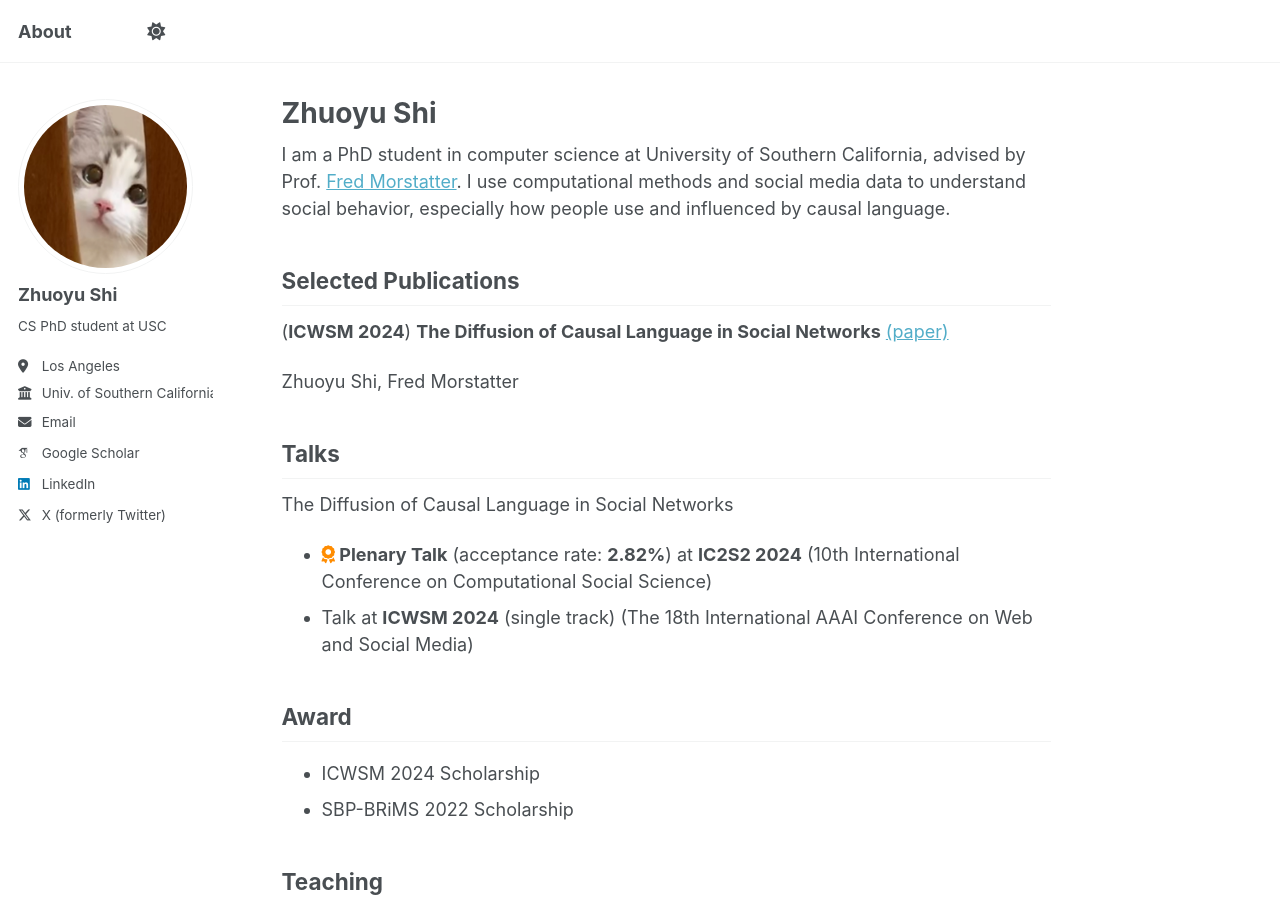
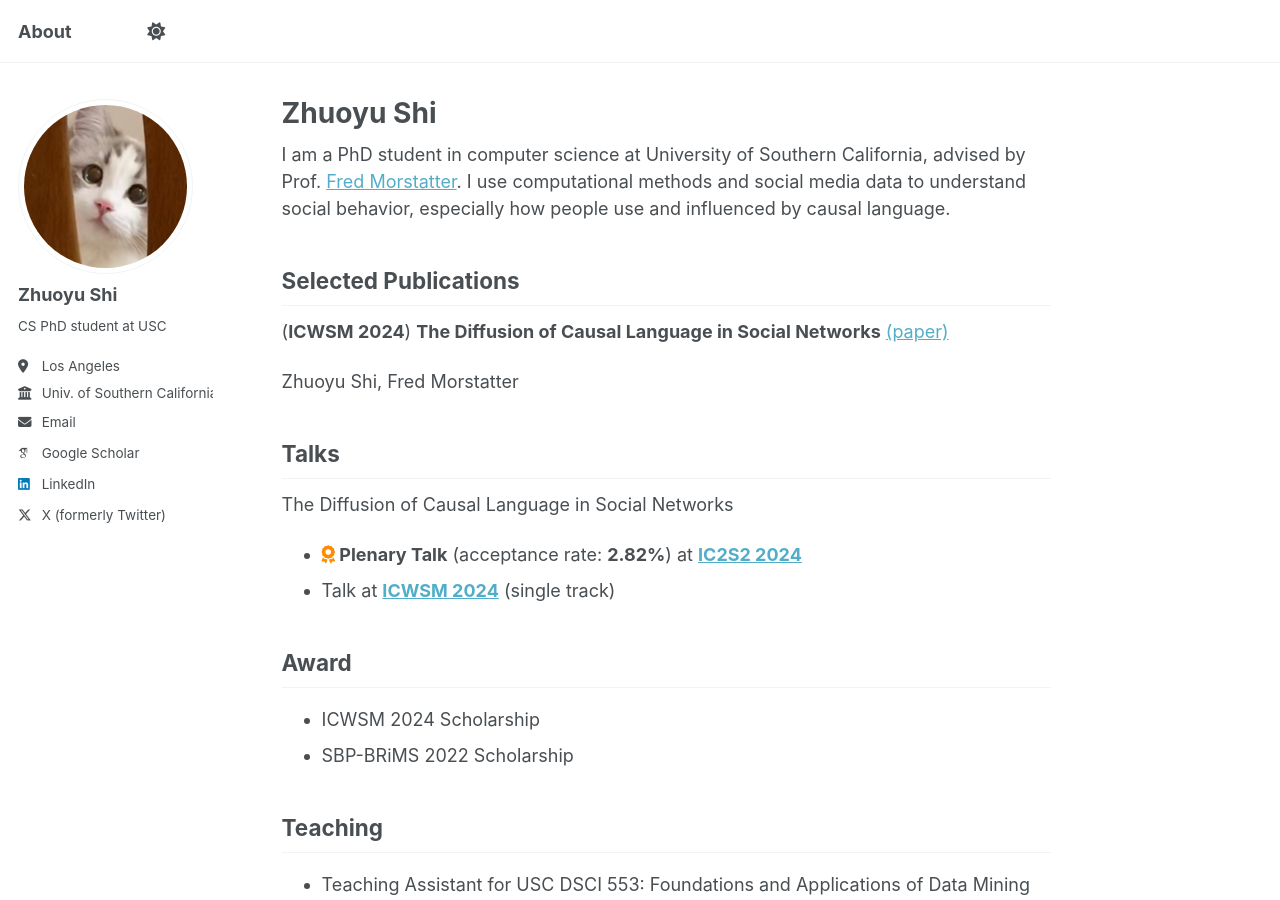
Before and after one commit to ZhuoyuShiii/zhuoyushiii.github.io, a Jekyll site: the page built from _pages/about.md, in a window 1280 px wide and 900 px high. Built offline with Jekyll 4.4.1, drawn with Linux system fonts in a browser that asks for light colours; some web fonts are replaced; a script that is not in the unit is left out.

Commit message:
Update about.md

```diff
--- a/_pages/about.md
+++ b/_pages/about.md
@@ -19,9 +19,9 @@ Zhuoyu Shi, Fred Morstatter
 
 ## Talks
 The Diffusion of Causal Language in Social Networks
-- **<i style="color:#FF8C00" class="fa-solid fa-award"></i> Plenary Talk** (acceptance rate: **2.82%**) at **IC2S2 2024** (10th International Conference on Computational Social Science)
+- **<i style="color:#FF8C00" class="fa-solid fa-award"></i> Plenary Talk** (acceptance rate: **2.82%**) at **[IC2S2 2024](https://ic2s2-2024.org)**
 <!-- <span style="float:right;">2024.07, Philadelphia, USA</span> -->
-- Talk at **ICWSM 2024** (single track) (The 18th International AAAI Conference on Web and Social Media)
+- Talk at **[ICWSM 2024](https://www.icwsm.org/2024/index.html/)** (single track)
 <!-- <span style="float:right;">2024.06, Buffalo, USA</span> -->
 
 
```
